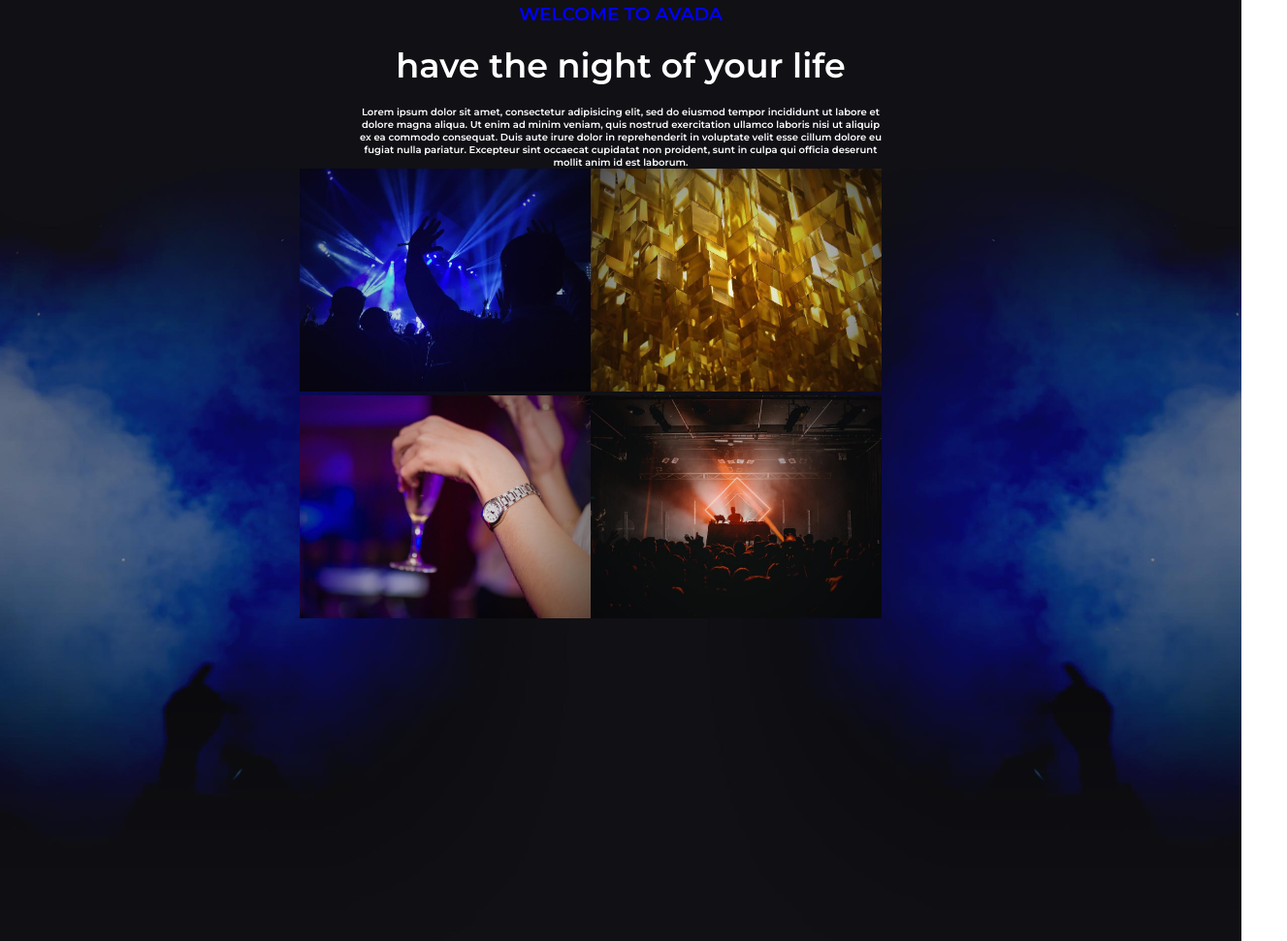
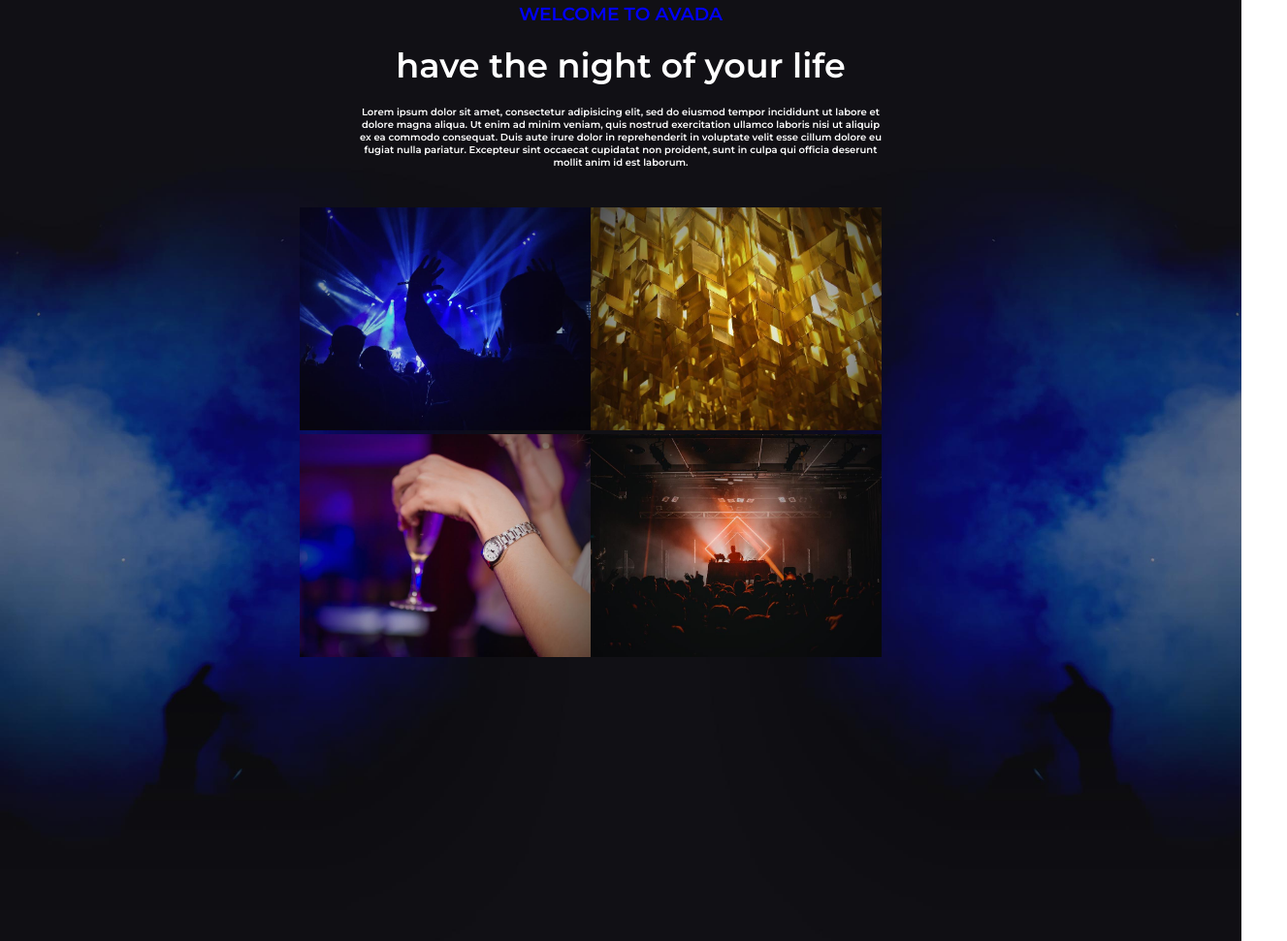
Before and after one commit to andreainzaghi/proj-html-vuejs, a website: page index.html in a window 1280 px wide. Shown: the part 977-1948 px from the top of the page at 97% size, 1327 px wide, since content can reach past the window. Drawn offline with nearby package versions, Linux system fonts and the light colour scheme.

Commit message:
centrare le 4 immagini hero

```diff
--- a/src/app.scss
+++ b/src/app.scss
@@ -187,8 +187,9 @@ main{
   }
   .quattro-immagini{
     display: flex;
+    margin-top:40px;
     margin-left:209px;
-    width:1018px;
+    width:600px;
     .due-immagini{
         width:300px;
 
```
Also changed, not shown: dist/app.css.
